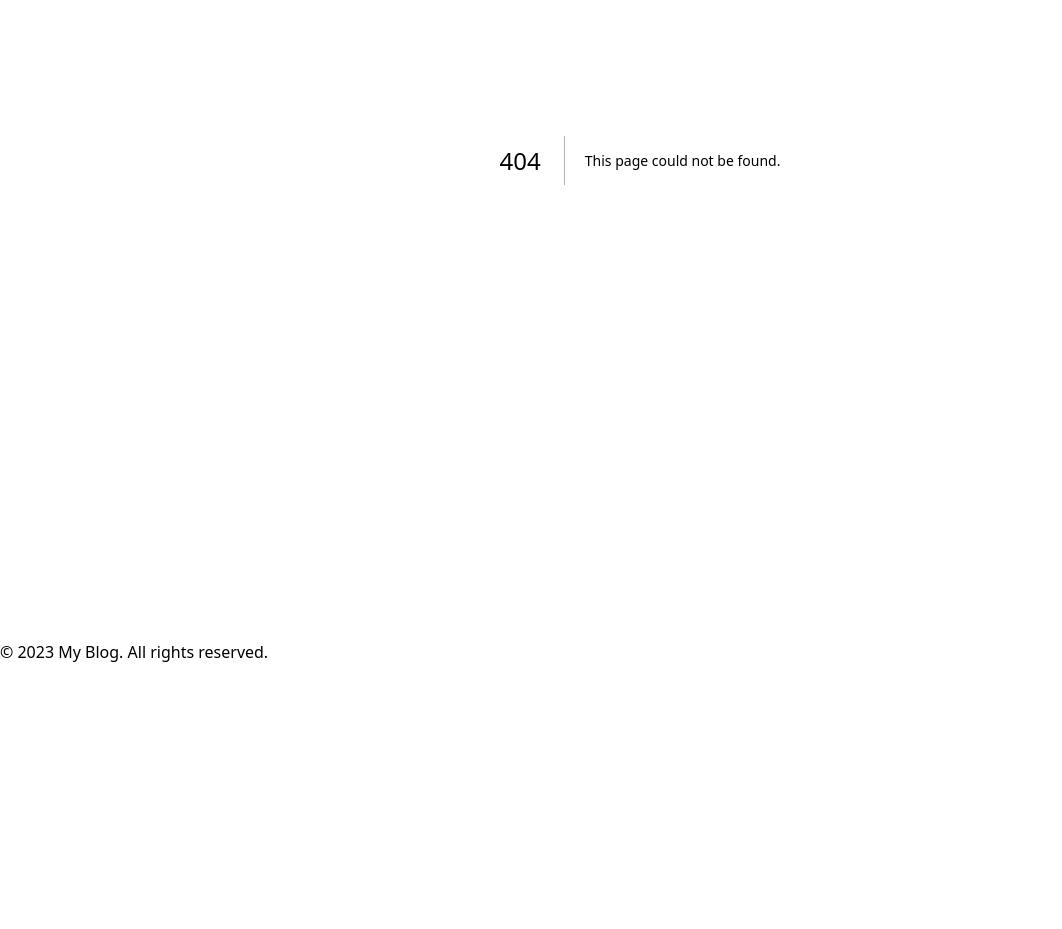
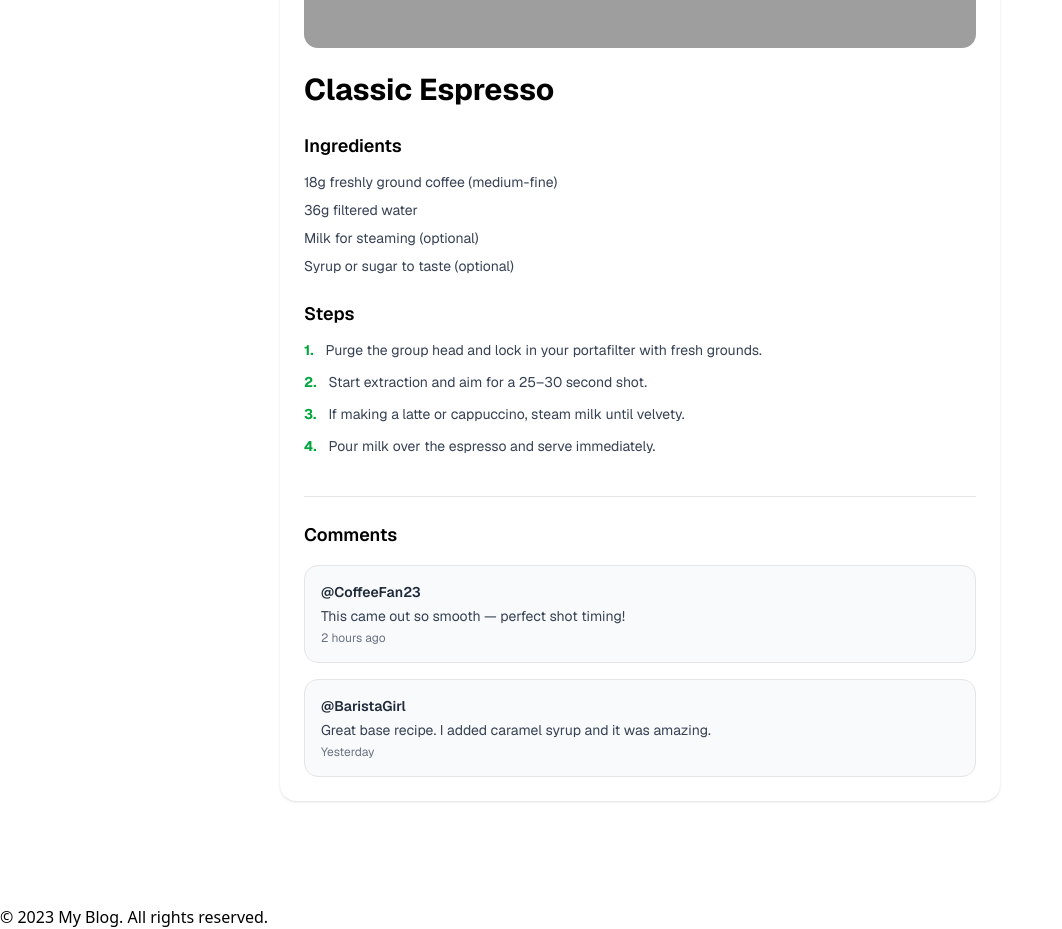
Before and after one commit to PhanFiction/cafe_blog_frontend, a Next.js app: page /recipes/1 in a window 1280 px wide. Before the commit this address had no page. Shown: the part 320-1249 px from the top of the page, without its empty margins (0-1062 px from the left). Before the commit the page ends 984 px from the top, so only its background shows below. Built offline with nearby package versions, Linux system fonts and the light colour scheme; grey boxes are pictures that could not be loaded.

Commit message:
Created single recipe page

```diff
--- /dev/null
+++ b/app/recipes/[id]/page.tsx
@@ -0,0 +1,144 @@
+"use client";
+
+import { motion } from "framer-motion";
+
+export default function CoffeeRecipePage() {
+  const recipe = {
+    title: "Classic Espresso",
+    image: "https://images.unsplash.com/photo-1509042239860-f550ce710b93",
+    ingredients: [
+      "18g freshly ground coffee (medium-fine)",
+      "36g filtered water",
+      "Milk for steaming (optional)",
+      "Syrup or sugar to taste (optional)",
+    ],
+    steps: [
+      "Purge the group head and lock in your portafilter with fresh grounds.",
+      "Start extraction and aim for a 25–30 second shot.",
+      "If making a latte or cappuccino, steam milk until velvety.",
+      "Pour milk over the espresso and serve immediately.",
+    ],
+    comments: [
+      {
+        id: 1,
+        user: "CoffeeFan23",
+        text: "This came out so smooth — perfect shot timing!",
+        time: "2 hours ago",
+      },
+      {
+        id: 2,
+        user: "BaristaGirl",
+        text: "Great base recipe. I added caramel syrup and it was amazing.",
+        time: "Yesterday",
+      },
+    ],
+  };
+
+  return (
+    <main className="p-6 max-w-3xl mx-auto font-sans">
+      <motion.div
+        initial={{ opacity: 0, y: 20 }}
+        animate={{ opacity: 1, y: 0 }}
+        transition={{ duration: 0.4 }}
+      >
+        <article className="bg-white rounded-2xl shadow p-6">
+          {/* Header */}
+          <div className="relative overflow-hidden rounded-xl">
+            <motion.img
+              src={recipe.image}
+              alt={recipe.title}
+              initial={{ scale: 1.1 }}
+              animate={{ scale: 1 }}
+              transition={{ duration: 0.6 }}
+              className="w-full h-60 object-cover"
+            />
+          </div>
+
+          <motion.h1
+            initial={{ opacity: 0 }}
+            animate={{ opacity: 1 }}
+            transition={{ delay: 0.2 }}
+            className="text-3xl font-bold mt-6"
+          >
+            {recipe.title}
+          </motion.h1>
+
+          {/* Ingredients */}
+          <section className="mt-6">
+            <h3 className="font-semibold text-lg">Ingredients</h3>
+            <motion.ul
+              initial="hidden"
+              animate="visible"
+              variants={{
+                hidden: {},
+                visible: { transition: { staggerChildren: 0.05 } },
+              }}
+              className="mt-3 space-y-2"
+            >
+              {recipe.ingredients.map((item, i) => (
+                <motion.li
+                  key={i}
+                  variants={{ hidden: { opacity: 0, x: -10 }, visible: { opacity: 1, x: 0 } }}
+                  className="text-sm text-gray-700"
+                >
+                  {item}
+                </motion.li>
+              ))}
+            </motion.ul>
+          </section>
+
+          {/* Steps */}
+          <section className="mt-6">
+            <h3 className="font-semibold text-lg">Steps</h3>
+            <motion.ol
+              initial="hidden"
+              animate="visible"
+              variants={{
+                hidden: {},
+                visible: { transition: { staggerChildren: 0.06 } },
+              }}
+              className="mt-3 space-y-3"
+            >
+              {recipe.steps.map((step, i) => (
+                <motion.li
+                  key={i}
+                  variants={{ hidden: { opacity: 0, x: -10 }, visible: { opacity: 1, x: 0 } }}
+                  className="flex gap-3"
+                >
+                  <span className="text-sm font-bold text-green-600">{i + 1}.</span>
+                  <span className="text-sm text-gray-700">{step}</span>
+                </motion.li>
+              ))}
+            </motion.ol>
+          </section>
+
+          {/* Comments */}
+          <section className="mt-10 border-t pt-6">
+            <h3 className="text-lg font-semibold">Comments</h3>
+            <motion.div
+              initial="hidden"
+              animate="visible"
+              variants={{
+                hidden: {},
+                visible: { transition: { staggerChildren: 0.08 } },
+              }}
+              className="mt-4 space-y-4"
+            >
+              {recipe.comments.map((c) => (
+                <motion.div
+                  key={c.id}
+                  variants={{ hidden: { opacity: 0, y: 10 }, visible: { opacity: 1, y: 0 } }}
+                  className="bg-gray-50 p-4 rounded-xl border"
+                >
+                  <div className="text-sm font-semibold text-gray-800">@{c.user}</div>
+                  <div className="text-sm text-gray-700 mt-1">{c.text}</div>
+                  <div className="text-xs text-gray-500 mt-1">{c.time}</div>
+                </motion.div>
+              ))}
+            </motion.div>
+          </section>
+        </article>
+      </motion.div>
+    </main>
+  );
+}
```
